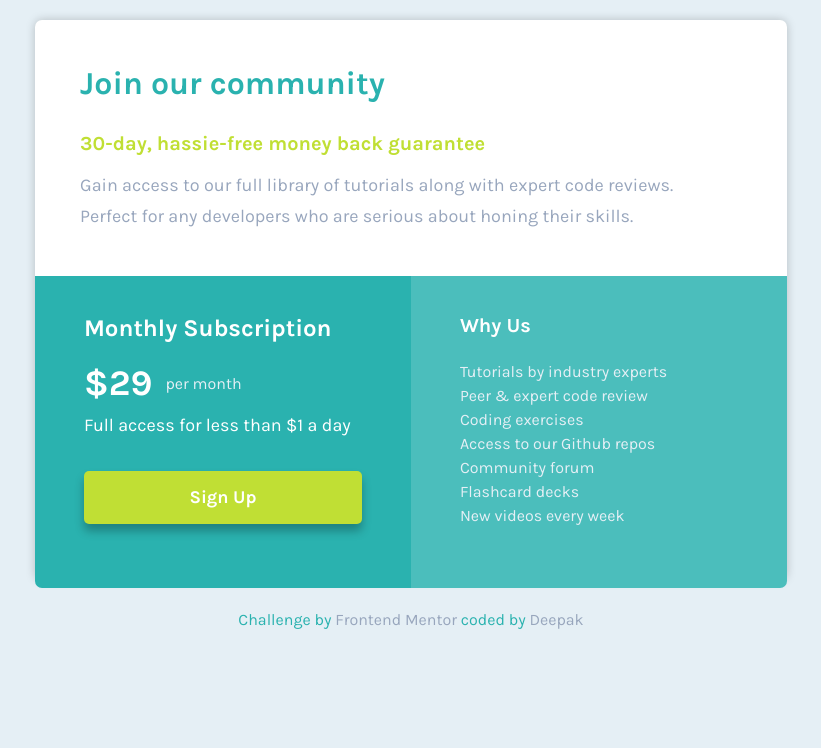
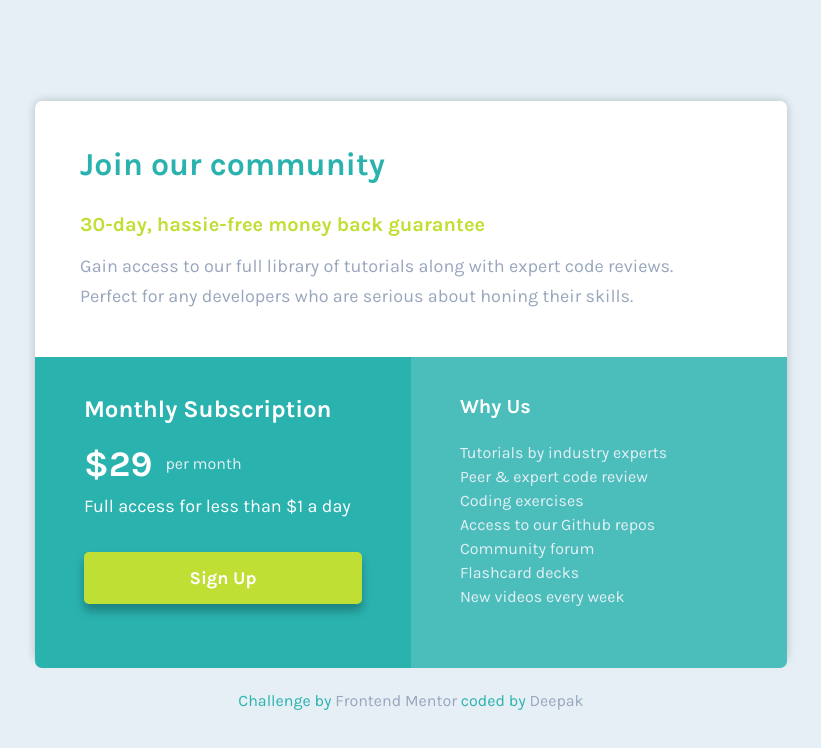
Before and after one commit to DEEPAK-tech40/Singleprice-grid-component, a plain HTML site: page index.html in a window 1280 px wide. Shown: the whole page, without its empty margins (229-1050 px from the left). Drawn offline with Linux system fonts and the light colour scheme.

Commit message:
updated body height for desktop view

```diff
--- a/styles/style.css
+++ b/styles/style.css
@@ -146,6 +146,11 @@ footer>p>a {
         box-sizing: border-box;
     }
 
+    body {
+        height: 100vh;
+        width: 100vw;
+    }
+
     main {
         width: 47rem;
         height: 35rem;
```
